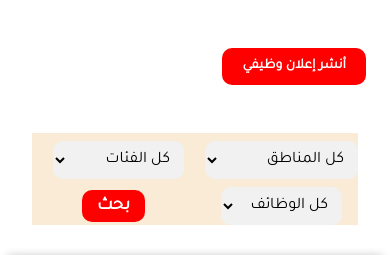
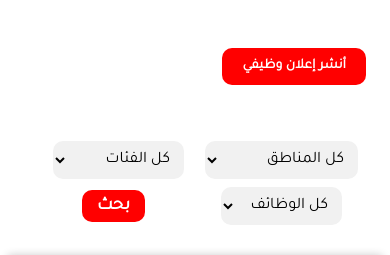
Before and after one commit to alrepo/my-app, a React (Create React App) app: page / in a window 390 px wide. Shown: the top 255 px of the page. Built offline with nearby package versions, Linux system fonts and the light colour scheme.

Commit message:
removed bkgrnd color

```diff
--- a/public/styels.css
+++ b/public/styels.css
@@ -790,7 +790,6 @@
       display: grid;
       grid-template-columns: 1fr 1fr;
       justify-items: center;
-      background-color: antiquewhite;
     }
     .filter
     {
```
Also changed, not shown: 1 other file (tests, documents, lock files or other folders).
